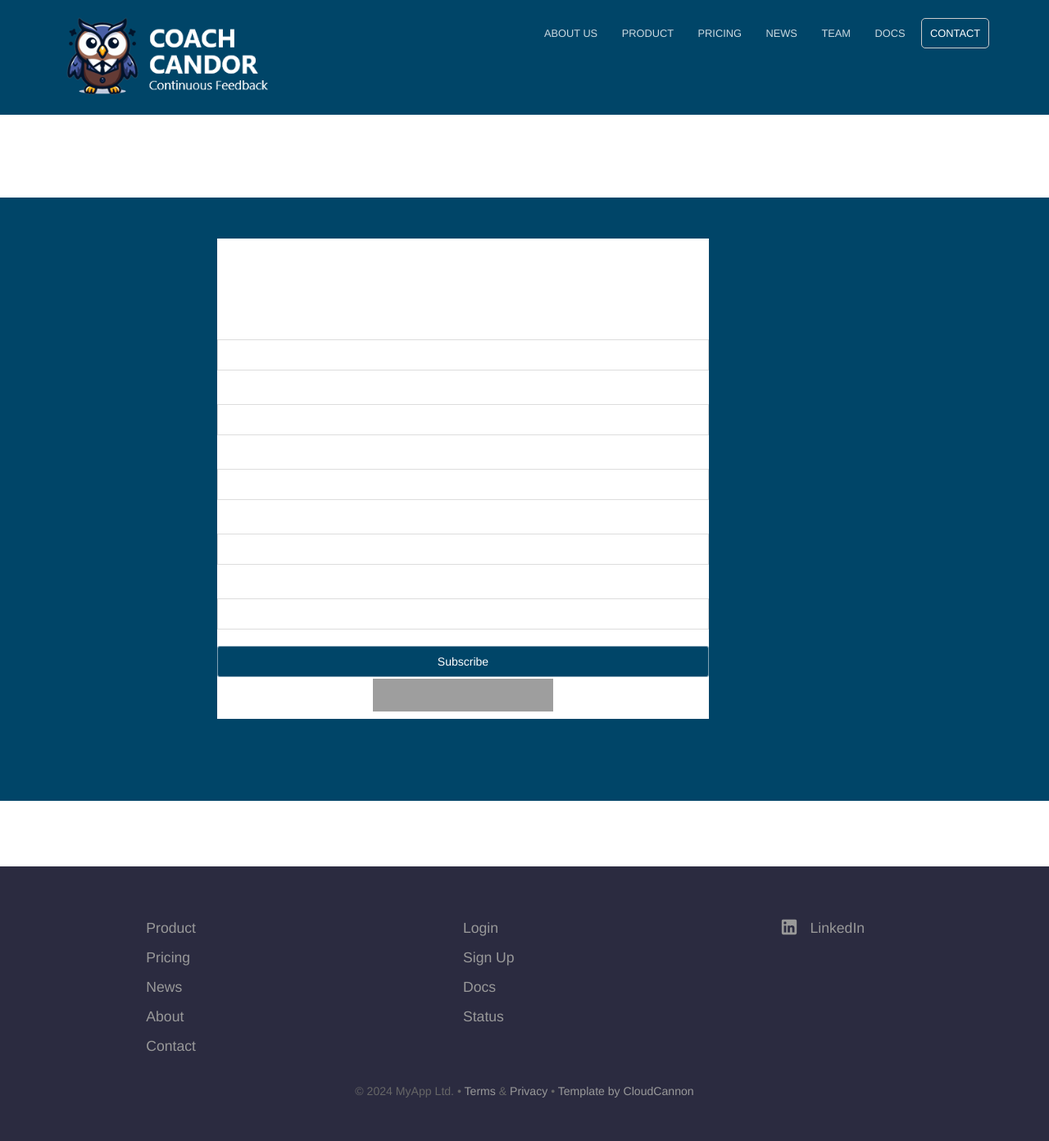
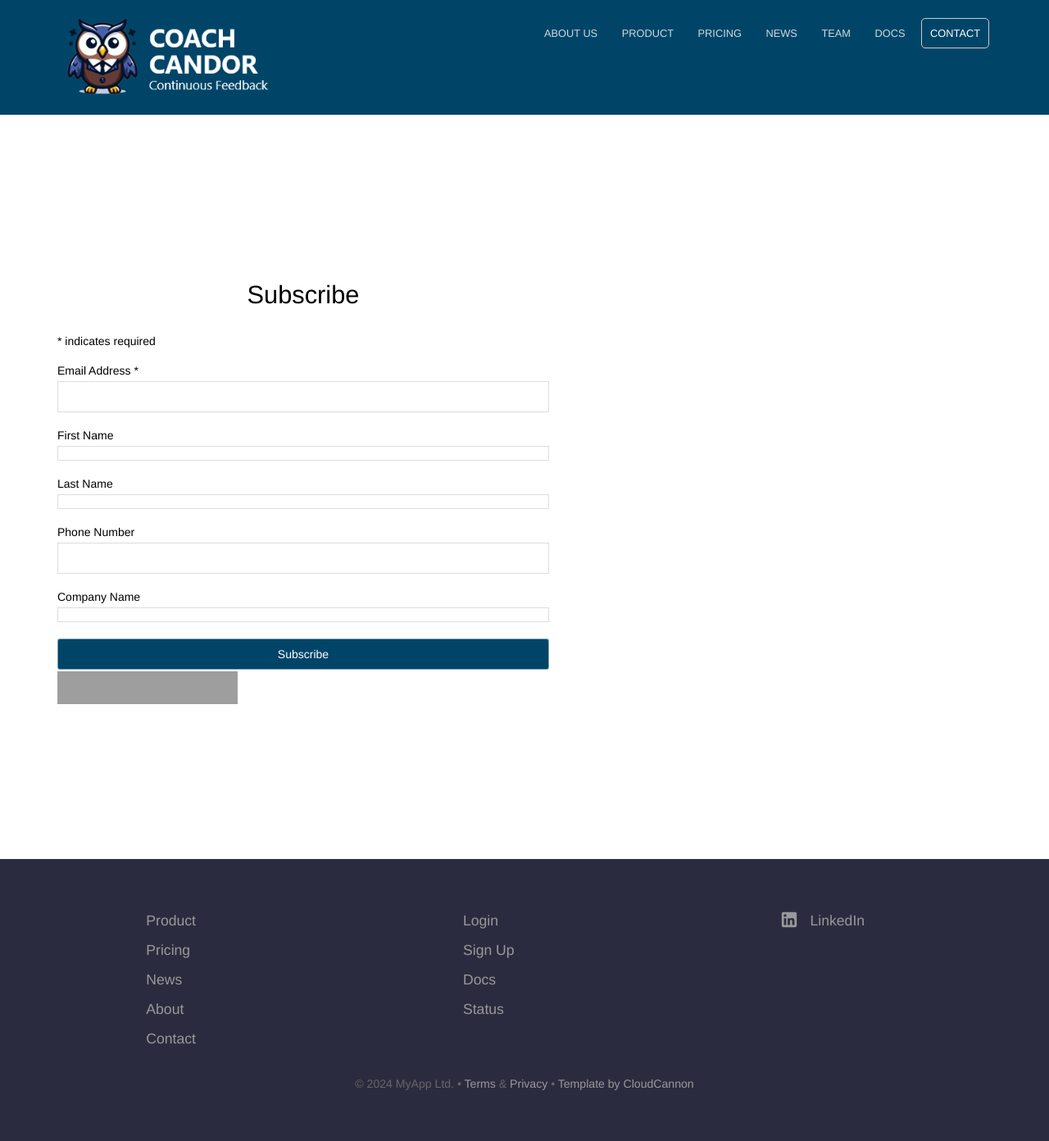
Before and after one commit to coachcandor/coachcandor.github.io, a Jekyll site: the page built from contact.html, in a window 1280 px wide. Shown: the whole page at 82% size. Built offline with Jekyll 4.4.1, drawn with Linux system fonts in a browser that asks for light colours; nearby versions of some CDN libraries; comment, search, counter and statistics services are not loaded; grey boxes are pictures that could not be loaded.

Commit message:
mailchimp

```diff
--- a/contact.html
+++ b/contact.html
@@ -3,8 +3,9 @@ title: Contact
 description: We'd love to help you improve your employee engagement, enter your email address here and we will get in
 touch!
 ---
-<section class="hero">
-	<div class="text-container">
+<div class="content">
+	<section>
+		<div class="container flex">
 			<div id="mc_embed_shell">
 				<link href="//cdn-images.mailchimp.com/embedcode/classic-061523.css" rel="stylesheet" type="text/css">
 				<style type="text/css">
@@ -43,7 +44,8 @@ touch!
 								<div class="response" id="mce-success-response" style="display: none;"></div>
 							</div>
 							<div aria-hidden="true" style="position: absolute; left: -5000px;">
-							/* real people should not fill this in and expect good things - do not remove this or risk
+								/* real people should not fill this in and expect good things - do not remove this or
+								risk
 								form bot signups */
 								<input type="text" name="b_f7ced789952fb14f1467b5b6c_56afaa2932" tabindex="-1" value="">
 							</div>
```
Also changed, not shown: other parts of contact.html (+3 -1 lines). Lines whose indentation alone changed are shown as unchanged.
